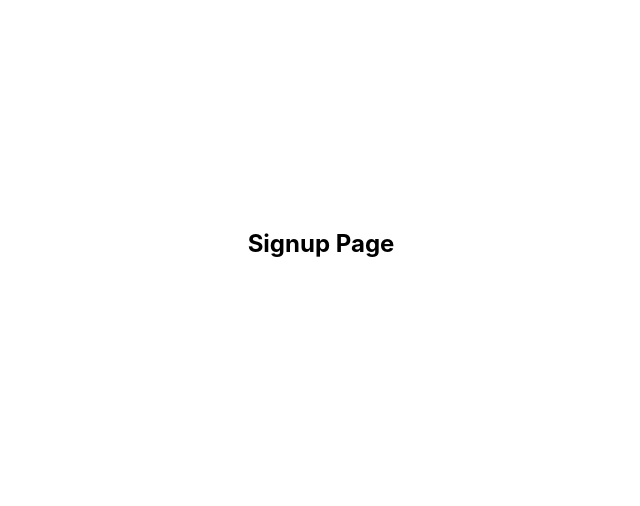
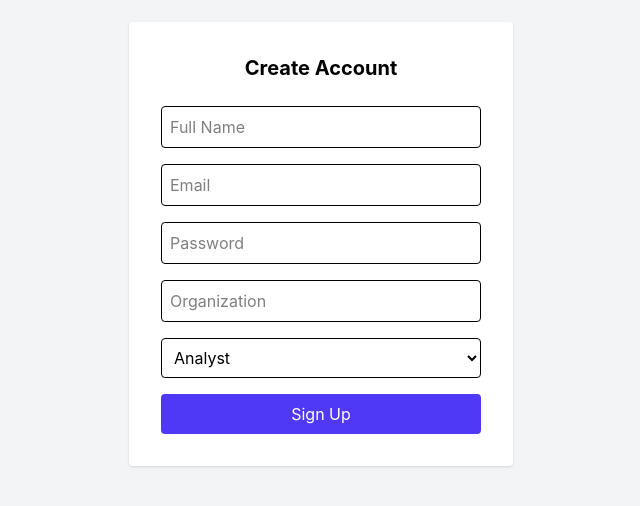
Before and after one commit to lakshman-nanchari/DIP, a React app in the folder frontend/: page /signup in a window 1280 px wide. Shown: the part 156-662 px from the top of the page, without its empty margins (319-959 px from the left). Built offline with nearby package versions, Linux system fonts and the light colour scheme; the HTML template or start-up script is replaced by a standard one.

Commit message:
frontend:fix(signup): implement user signup functionality; add form handling and API integration for user registration

```diff
--- a/frontend/src/pages/DashboardHome.jsx
+++ b/frontend/src/pages/DashboardHome.jsx
@@ -1,9 +1,56 @@
+import { useEffect, useState } from "react";
+import { useNavigate } from "react-router-dom";
+
 import Sidebar from "../components/Sidebar";
 import Navbar from "../components/Navbar";
 import KpiCard from "../components/KpiCard";
 
+import API from "../api/axios";
+
 function DashboardHome() {
+
+  const navigate = useNavigate();
+
+  const [stats, setStats] = useState({
+    datasets: 0,
+    rows: 0,
+    analytics: 0,
+    insights: 0
+  });
+
+  useEffect(() => {
+    fetchStats();
+  }, []);
+
+  const fetchStats = async () => {
+
+    try {
+
+      const res = await API.get("/datasets");
+
+      const datasets = res.data || [];
+
+      let totalRows = 0;
+
+      datasets.forEach(d => {
+        totalRows += d.rows || 0;
+      });
+
+      setStats({
+        datasets: datasets.length,
+        rows: totalRows,
+        analytics: datasets.length,
+        insights: datasets.length * 5
+      });
+
+    } catch (err) {
+      console.error("Failed to load dashboard stats", err);
+    }
+
+  };
+
   return (
+
     <div className="flex">
 
       <Sidebar />
@@ -18,15 +65,77 @@ function DashboardHome() {
             Dashboard
           </h1>
 
-          <div className="grid grid-cols-4 gap-6">
+          {/* KPI SECTION */}
 
-            <KpiCard title="Total Revenue" value="$120K" />
+          <div className="grid grid-cols-4 gap-6 mb-10">
 
-            <KpiCard title="Total Orders" value="3,200" />
+            <KpiCard
+              title="Datasets Uploaded"
+              value={stats.datasets}
+            />
 
-            <KpiCard title="Customers" value="1,050" />
+            <KpiCard
+              title="Rows Processed"
+              value={stats.rows}
+            />
 
-            <KpiCard title="Growth" value="18%" />
+            <KpiCard
+              title="Analytics Generated"
+              value={stats.analytics}
+            />
+
+            <KpiCard
+              title="Insights Created"
+              value={stats.insights}
+            />
+
+          </div>
+
+
+          {/* QUICK ACTIONS */}
+
+          <div className="grid grid-cols-3 gap-6">
+
+            <div
+              onClick={() => navigate("/datasets")}
+              className="bg-white shadow rounded p-6 cursor-pointer hover:shadow-md"
+            >
+              <h3 className="text-gray-500 text-sm mb-2">
+                Manage Datasets
+              </h3>
+
+              <p className="text-lg font-semibold text-indigo-600">
+                View Uploaded Datasets
+              </p>
+            </div>
+
+
+            <div
+              onClick={() => navigate("/upload-dataset")}
+              className="bg-white shadow rounded p-6 cursor-pointer hover:shadow-md"
+            >
+              <h3 className="text-gray-500 text-sm mb-2">
+                Upload Data
+              </h3>
+
+              <p className="text-lg font-semibold text-indigo-600">
+                Upload New Dataset
+              </p>
+            </div>
+
+
+            <div
+              onClick={() => navigate("/datasets")}
+              className="bg-white shadow rounded p-6 cursor-pointer hover:shadow-md"
+            >
+              <h3 className="text-gray-500 text-sm mb-2">
+                Start Analytics
+              </h3>
+
+              <p className="text-lg font-semibold text-indigo-600">
+                Analyze Dataset
+              </p>
+            </div>
 
           </div>
 
@@ -35,6 +144,7 @@ function DashboardHome() {
       </div>
 
     </div>
+
   );
 }
 
--- a/frontend/src/pages/SignupPage.jsx
+++ b/frontend/src/pages/SignupPage.jsx
@@ -1,8 +1,124 @@
+import { useState } from "react";
+import { useNavigate } from "react-router-dom";
+import API from "../api/axios";
+
 function SignupPage() {
+
+  const navigate = useNavigate();
+
+  const [formData, setFormData] = useState({
+    email: "",
+    password: "",
+    full_name: "",
+    role: "analyst",
+    organization: ""
+  });
+
+  const handleChange = (e) => {
+
+    setFormData({
+      ...formData,
+      [e.target.name]: e.target.value
+    });
+
+  };
+
+  const handleSubmit = async (e) => {
+
+    e.preventDefault();
+
+    try {
+
+      await API.post("/users/", formData);
+
+      alert("Account created successfully");
+
+      navigate("/login");
+
+    } catch (err) {
+
+      console.error(err);
+
+      alert("Signup failed");
+
+    }
+
+  };
+
   return (
-    <div className="min-h-screen flex items-center justify-center">
-      <h1 className="text-2xl font-bold">Signup Page</h1>
+
+    <div className="flex items-center justify-center h-screen bg-gray-100">
+
+      <div className="bg-white p-8 shadow rounded w-96">
+
+        <h2 className="text-xl font-bold mb-6 text-center">
+          Create Account
+        </h2>
+
+        <form onSubmit={handleSubmit} className="space-y-4">
+
+          <input
+            type="text"
+            name="full_name"
+            placeholder="Full Name"
+            value={formData.full_name}
+            onChange={handleChange}
+            className="w-full border rounded p-2"
+            required
+          />
+
+          <input
+            type="email"
+            name="email"
+            placeholder="Email"
+            value={formData.email}
+            onChange={handleChange}
+            className="w-full border rounded p-2"
+            required
+          />
+
+          <input
+            type="password"
+            name="password"
+            placeholder="Password"
+            value={formData.password}
+            onChange={handleChange}
+            className="w-full border rounded p-2"
+            required
+          />
+
+          <input
+            type="text"
+            name="organization"
+            placeholder="Organization"
+            value={formData.organization}
+            onChange={handleChange}
+            className="w-full border rounded p-2"
+          />
+
+          <select
+            name="role"
+            value={formData.role}
+            onChange={handleChange}
+            className="w-full border rounded p-2"
+          >
+            <option value="analyst">Analyst</option>
+            <option value="admin">Admin</option>
+          </select>
+
+          <button
+            type="submit"
+            className="w-full bg-indigo-600 text-white p-2 rounded hover:bg-indigo-700"
+          >
+            Sign Up
+          </button>
+
+        </form>
+
+      </div>
+
     </div>
+
   );
 }
 
```
